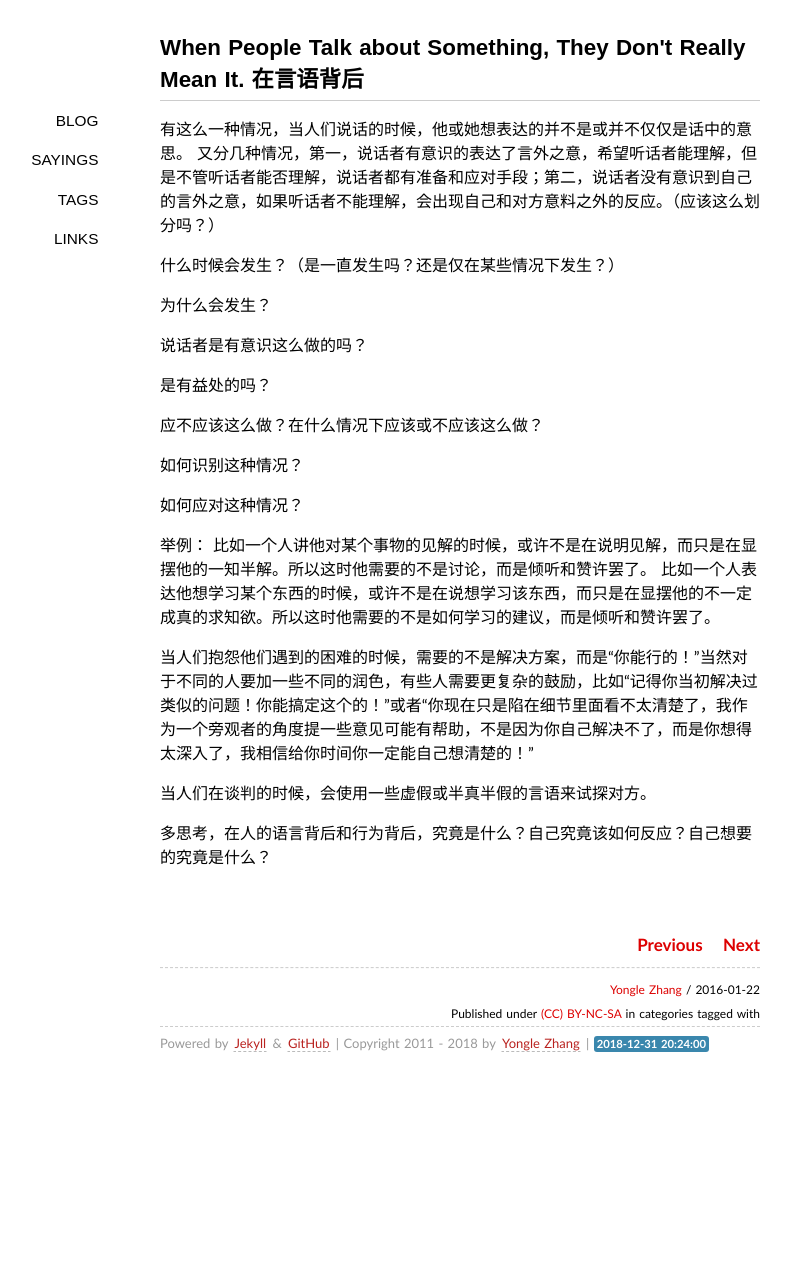
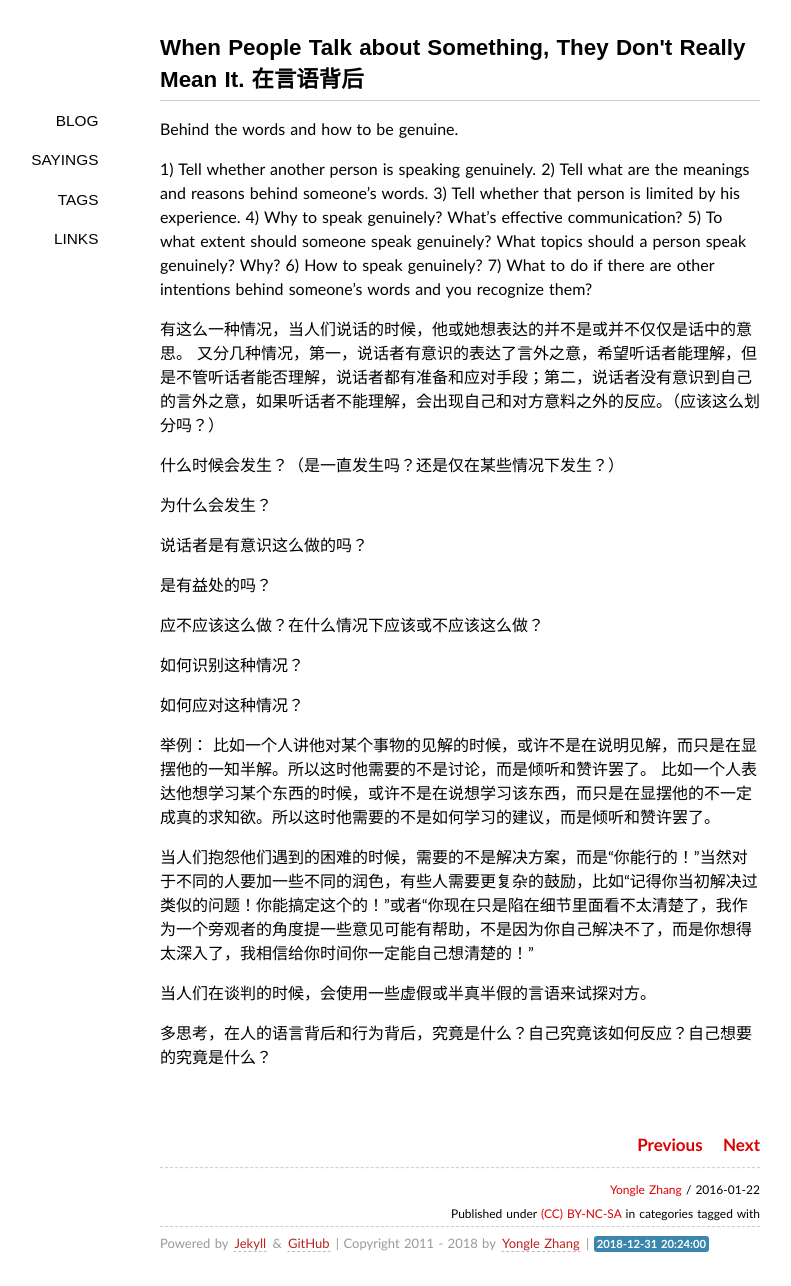
Before and after one commit to zagol/yonglezh.github.io, a Jekyll site: the page built from _posts/2016-01-22-behind-the-words.markdown, in a window 1280 px wide. Shown: the whole page, without its empty margins (180-971 px from the left). Built offline with Jekyll 4.4.1, drawn with Linux system fonts in a browser that asks for light colours; some web fonts are replaced; comment, search, counter and statistics services are not loaded; before the commit the page ends 1086 px from its top, so only the background shows below that.

Commit message:
added some in draft

```diff
--- a/_posts/2016-01-22-behind-the-words.markdown
+++ b/_posts/2016-01-22-behind-the-words.markdown
@@ -4,6 +4,16 @@ title: When People Talk about Something, They Don't Really Mean It. 在言语背
 categories:
 tags:
 ---
+Behind the words and how to be genuine.
+
+1) Tell whether another person is speaking genuinely.
+2) Tell what are the meanings and reasons behind someone's words.
+3) Tell whether that person is limited by his experience.
+4) Why to speak genuinely? What's effective communication?
+5) To what extent should someone speak genuinely? What topics should a person speak genuinely? Why?
+6) How to speak genuinely?
+7) What to do if there are other intentions behind someone's words and you recognize them?
+
 
 有这么一种情况，当人们说话的时候，他或她想表达的并不是或并不仅仅是话中的意思。
 又分几种情况，第一，说话者有意识的表达了言外之意，希望听话者能理解，但是不管听话者能否理解，说话者都有准备和应对手段；第二，说话者没有意识到自己的言外之意，如果听话者不能理解，会出现自己和对方意料之外的反应。（应该这么划分吗？）
```
Also changed, not shown: _posts/2016-01-22-diff-btw-china-and-western-world.markdown (+8 -1 lines).
